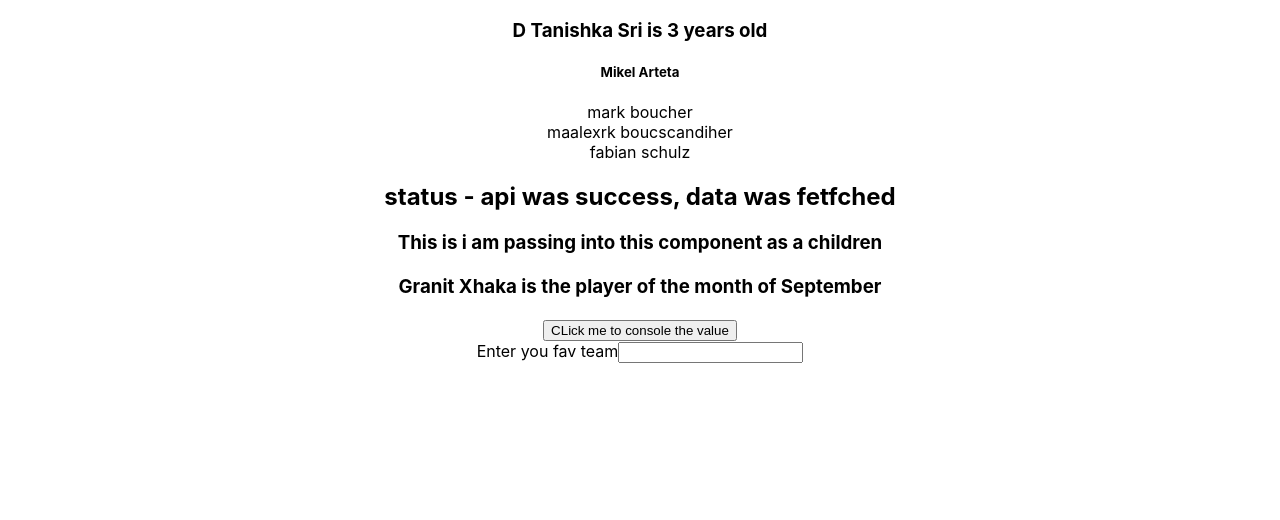
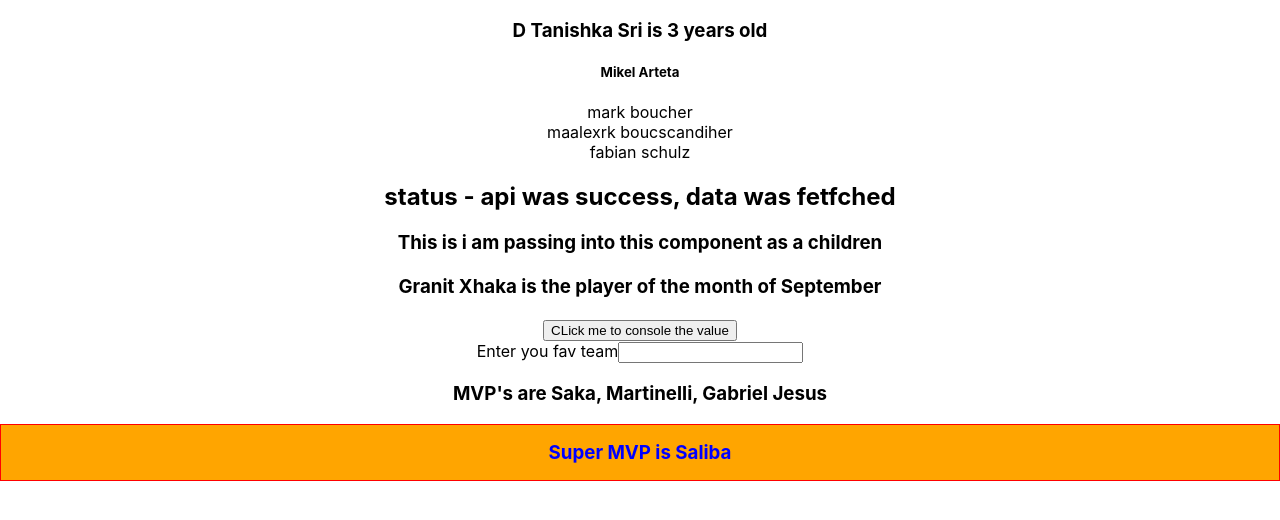
Before and after one commit to tsdineshjai/typescript-demo, a React (Create React App) app: page / in a window 1280 px wide. Shown: the top 520 px of the page. Built offline with nearby package versions, Linux system fonts and the light colour scheme.

Commit message:
Refactoring

```diff
--- a/src/App.tsx
+++ b/src/App.tsx
@@ -3,6 +3,7 @@ import { Button } from "./components/Button";
 import { Content } from "./components/Content";
 import { FavTeamInput } from "./components/FavTeamInput";
 import { Greet } from "./components/Greet";
+import { MvpPlayers } from "./components/MvpPlayers";
 import { Person } from "./components/Person";
 import { PersonList } from "./components/PersonList";
 import { PlayerOfMonth } from "./components/PlayerOfMonth";
@@ -34,7 +35,15 @@ function App() {
 					console.log("button was clicked", event, id)
 				}
 			/>
-			<FavTeamInput  />
+			<FavTeamInput />
+			<MvpPlayers
+				styles={{
+					border: "1px solid red",
+					padding: "1rem",
+					backgroundColor: "orange",
+					color: "blue",
+				}}
+			/>
 		</div>
 	);
 }
--- /dev/null
+++ b/src/components/MvpPlayers.tsx
@@ -0,0 +1,12 @@
+type MvpPlayerProps = {
+	styles: React.CSSProperties;
+};
+
+export const MvpPlayers = (props: MvpPlayerProps) => {
+	return (
+		<div>
+			<h3>MVP's are Saka, Martinelli, Gabriel Jesus </h3>
+			<h3 style={props.styles}>Super MVP is Saliba</h3>
+		</div>
+	);
+};
--- a/src/components/PersonList.tsx
+++ b/src/components/PersonList.tsx
@@ -1,9 +1,4 @@
-type PersonListProps = {
-	names: {
-		first: string;
-		last: string;
-	}[];
-};
+import { PersonListProps } from "./Person.types";
 
 export const PersonList = (props: PersonListProps) => {
 	return (
--- a/src/components/Status.tsx
+++ b/src/components/Status.tsx
@@ -1,6 +1,4 @@
-type StatusProps = {
-	status: "loading" | "success" | "error";
-};
+import { StatusProps } from "./Person.types";
 export const Status = (props: StatusProps) => {
 	let message;
 	if (props.status === "loading") {
```
Also changed, not shown: src/components/Person.types.tsx (added, +10 -0 lines).
